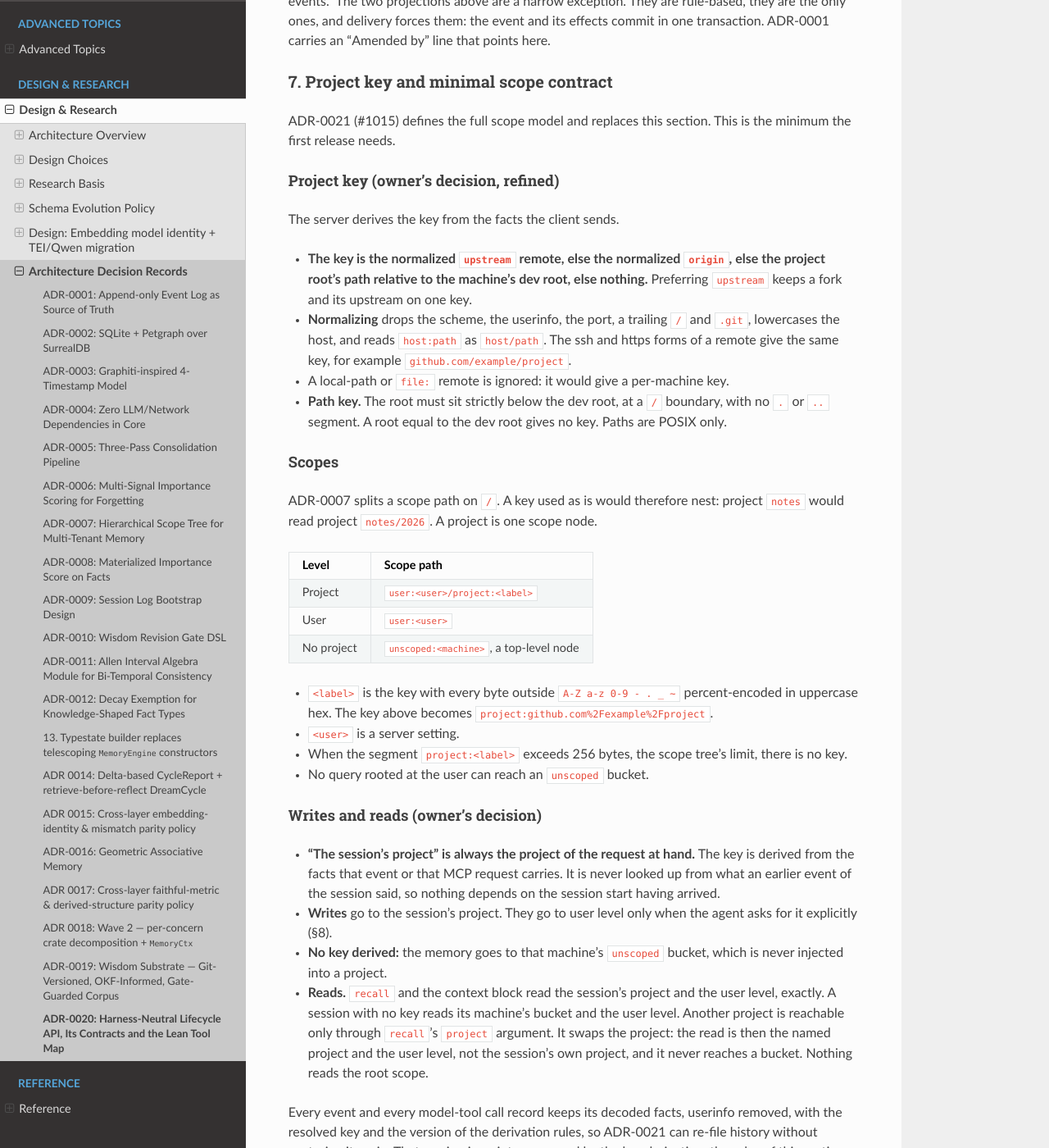
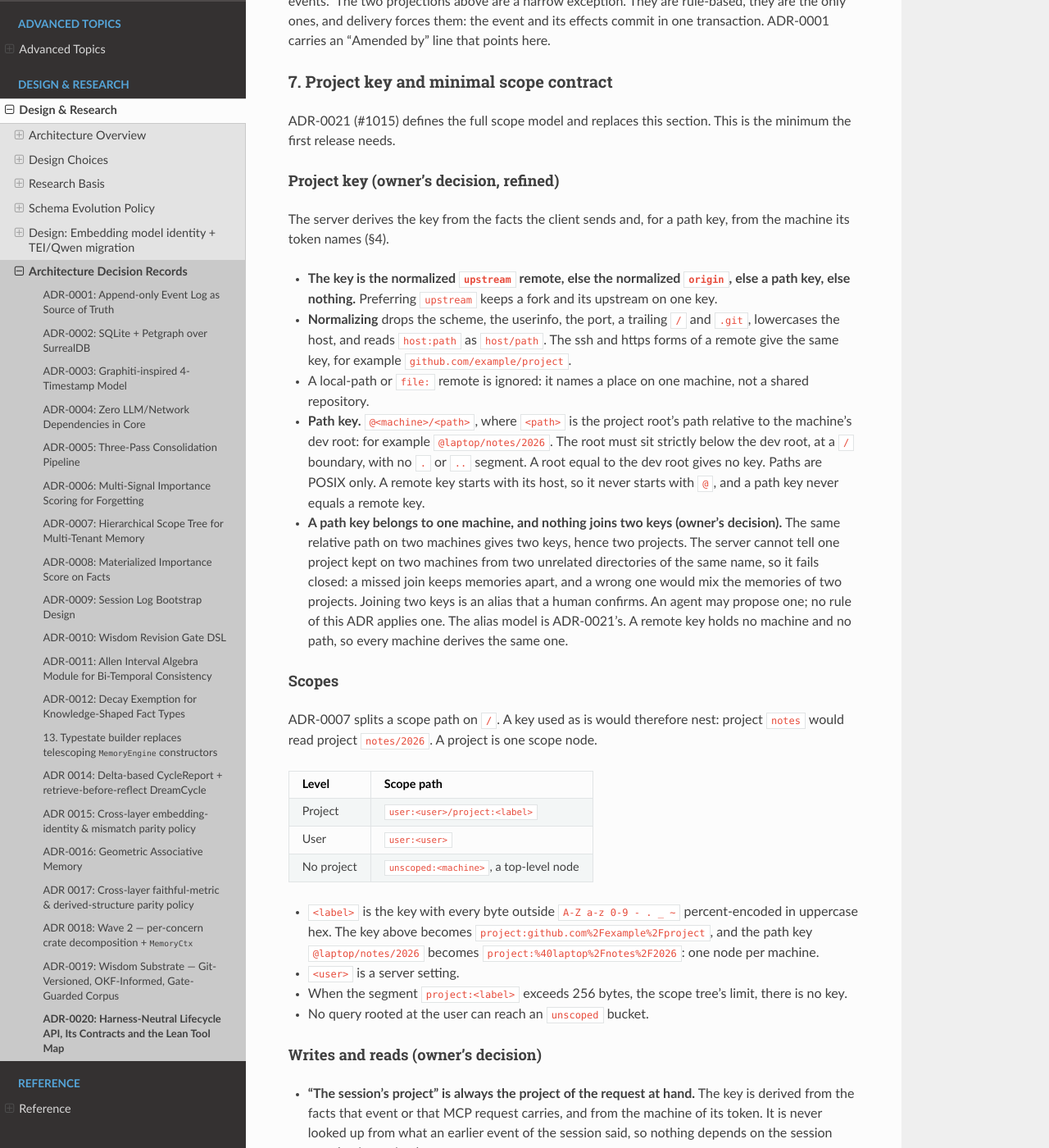
Before and after one commit to dutiona/memory-engine, a Sphinx documentation site: the page built from docs/design/adr/0020-harness-neutral-lifecycle-api.md, in a window 1280 px wide and 1400 px high, scrolled down 10950 px. Shown: the whole window at 82% size. Built offline with Sphinx 7.4.7 and the Read the Docs theme 3.1.0, drawn with Linux system fonts in a browser that asks for light colours; pages that are not in the unit, such as notebooks, are missing from menus; some of the changed text lies outside the part shown.

Commit message:
docs(adr): a remote-less project is one project per machine in ADR-0020
A path key was the dev-root-relative path alone, so the same relative
path on two machines joined two directories that nobody had declared to
be one project. The path key now carries the machine (`@<machine>/<path>`)
and the minimal scope contract states the rule as fail-closed: nothing
joins two keys until a human confirms an alias, which is ADR-0021's.

The two-call move of a memory through user level stays allowed, with its
reason: rehoming memories after a project is reworked, renamed or rehomed.

Refs #1014

Claude-Session: https://claude.ai/code/session_01Qu4X2gk2tP1B7rGmLCnLzB

```diff
--- a/docs/design/adr/0020-harness-neutral-lifecycle-api.md
+++ b/docs/design/adr/0020-harness-neutral-lifecycle-api.md
@@ -256,12 +256,13 @@ ADR-0021 (#1015) defines the full scope model and replaces this section. This is
 
 #### Project key (owner's decision, refined)
 
-The server derives the key from the facts the client sends.
+The server derives the key from the facts the client sends and, for a path key, from the machine its token names (§4).
 
-- **The key is the normalized `upstream` remote, else the normalized `origin`, else the project root's path relative to the machine's dev root, else nothing.** Preferring `upstream` keeps a fork and its upstream on one key.
+- **The key is the normalized `upstream` remote, else the normalized `origin`, else a path key, else nothing.** Preferring `upstream` keeps a fork and its upstream on one key.
 - **Normalizing** drops the scheme, the userinfo, the port, a trailing `/` and `.git`, lowercases the host, and reads `host:path` as `host/path`. The ssh and https forms of a remote give the same key, for example `github.com/example/project`.
-- A local-path or `file:` remote is ignored: it would give a per-machine key.
-- **Path key.** The root must sit strictly below the dev root, at a `/` boundary, with no `.` or `..` segment. A root equal to the dev root gives no key. Paths are POSIX only.
+- A local-path or `file:` remote is ignored: it names a place on one machine, not a shared repository.
+- **Path key.** `@<machine>/<path>`, where `<path>` is the project root's path relative to the machine's dev root: for example `@laptop/notes/2026`. The root must sit strictly below the dev root, at a `/` boundary, with no `.` or `..` segment. A root equal to the dev root gives no key. Paths are POSIX only. A remote key starts with its host, so it never starts with `@`, and a path key never equals a remote key.
+- **A path key belongs to one machine, and nothing joins two keys (owner's decision).** The same relative path on two machines gives two keys, hence two projects. The server cannot tell one project kept on two machines from two unrelated directories of the same name, so it fails closed: a missed join keeps memories apart, and a wrong one would mix the memories of two projects. Joining two keys is an alias that a human confirms. An agent may propose one; no rule of this ADR applies one. The alias model is ADR-0021's. A remote key holds no machine and no path, so every machine derives the same one.
 
 #### Scopes
 
@@ -273,17 +274,17 @@ ADR-0007 splits a scope path on `/`. A key used as is would therefore nest: proj
 | User | `user:<user>` |
 | No project | `unscoped:<machine>`, a top-level node |
 
-- `<label>` is the key with every byte outside `A-Z a-z 0-9 - . _ ~` percent-encoded in uppercase hex. The key above becomes `project:github.com%2Fexample%2Fproject`.
+- `<label>` is the key with every byte outside `A-Z a-z 0-9 - . _ ~` percent-encoded in uppercase hex. The key above becomes `project:github.com%2Fexample%2Fproject`, and the path key `@laptop/notes/2026` becomes `project:%40laptop%2Fnotes%2F2026`: one node per machine.
 - `<user>` is a server setting.
 - When the segment `project:<label>` exceeds 256 bytes, the scope tree's limit, there is no key.
 - No query rooted at the user can reach an `unscoped` bucket.
 
 #### Writes and reads (owner's decision)
 
-- **"The session's project" is always the project of the request at hand.** The key is derived from the facts that event or that MCP request carries. It is never looked up from what an earlier event of the session said, so nothing depends on the session start having arrived.
+- **"The session's project" is always the project of the request at hand.** The key is derived from the facts that event or that MCP request carries, and from the machine of its token. It is never looked up from what an earlier event of the session said, so nothing depends on the session start having arrived.
 - **Writes** go to the session's project. They go to user level only when the agent asks for it explicitly (§8).
 - **No key derived:** the memory goes to that machine's `unscoped` bucket, which is never injected into a project.
-- **Reads.** `recall` and the context block read the session's project and the user level, exactly. A session with no key reads its machine's bucket and the user level. Another project is reachable only through `recall`'s `project` argument. It swaps the project: the read is then the named project and the user level, not the session's own project, and it never reaches a bucket. Nothing reads the root scope.
+- **Reads.** `recall` and the context block read the session's project and the user level, exactly. A session with no key reads its machine's bucket and the user level. Another project is reachable only through `recall`'s `project` argument. It swaps the project: the read is then the named project and the user level, not the session's own project, and it never reaches a bucket. Another machine's path-keyed project is another project: no session reads it unless a `recall` names its key. Nothing reads the root scope.
 
 Every event and every model-tool call record keeps its decoded facts, userinfo removed, with the resolved key and the version of the derivation rules, so ADR-0021 can re-file history without capturing it again. That version is an integer owned by the key derivation: the rules of this section are version 1, and any change to them increments it.
 
@@ -338,7 +339,7 @@ set_level(id: integer, level: "project" | "user")
 - **`recall`** returns up to 10 results. Each carries the fact ID, its kind (remembered, final message or compaction summary), its scope (a project key, `user` or `unscoped`), its date and its machine. An answer built from full-text search alone says so. `project` names another project by its key and is read in place of the session's own (§7). The value is a project key as `recall` shows it in a result's scope, and it is matched exactly, with no normalization, so a key the server returned always names its project. A project is known once an event or a memory was filed under it. A value that is not the key of a known project is answered with an error that names the value; it never falls back to the session's project or to the root scope. For a known project the read is that project and the user level (§7), and the list is empty only when neither yields a result; an empty list is not an error. There is no limit argument and no mode: a fixed size keeps the recall log comparable.
 - **`remember`** stores a Semantic fact, at `project` level by default. It answers with the fact ID, where the memory went and who sees it, for example: `stored 412 in project github.com/example/project, visible to all agents`. When a server-side heuristic finds the placement doubtful (content that reads user-wide filed under a project, or the reverse), it adds one hint line that names `set_level`. It never refuses and never moves the memory itself. The heuristic's rules are not part of this contract.
 - **`forget`** retracts a fact (owner's decision): "this fact won't come up again". It ends the fact's validity in the bi-temporal model. The fact leaves recall. A tombstone stops it from coming back through promotion or re-import. The fact row and the raw events stay, and an admin can reverse it. It answers `forgotten`, `already forgotten` or `not found`.
-- **`set_level`** changes only a memory's level. `project` means the calling session's project, or its machine's bucket. It never moves a fact between two projects in one call. It answers with the same receipt as `remember`, and reports a fact already at that level as unchanged. The move is an event that records the scope the fact left, so it is auditable, and the opposite call from the same project undoes it. User level is shared: a fact raised to it from one project can be brought down into another by a session of that other project.
+- **`set_level`** changes only a memory's level. `project` means the calling session's project, or its machine's bucket. It never moves a fact between two projects in one call. It answers with the same receipt as `remember`, and reports a fact already at that level as unchanged. The move is an event that records the scope the fact left, so it is auditable, and the opposite call from the same project undoes it. User level is shared: a fact raised to it from one project can be brought down into another by a session of that other project. That two-call move is allowed (owner's decision): it is rare, and it is how an agent rehomes memories after a project is reworked, renamed or rehomed. The two events of the fact give its whole path, the project it started in included.
 - **Write authority.** `forget` and `set_level` act only on a fact in the session's own project (or bucket) or at user level. A fact of another project, even one `recall` returned through its `project` argument, answers `not found`, which does not reveal that it exists.
 - **Pruning and deletion are never the agent's.**
 
@@ -510,6 +511,7 @@ The helper accepts exactly one line that names an existing directory; otherwise
 - Restoring a backup loses up to 6 h of acknowledged events. Fact IDs issued since the backup are issued again to other facts, so an ID a model still holds from that window can name another fact.
 - Nothing is distilled or deduplicated across sessions while the derived jobs are off.
 - Untrusted text can reach a final message, become a memory and come back in every later block. That is why the context block frames its items as recalled claims with their provenance, not as instructions (#1027).
+- A project with no remote is one project per machine. A session on a second machine starts without the first machine's project memories, until ADR-0021's alias joins the two.
 - The stores start empty. Nothing filed at the root scope, or under a scope path that does not follow §7, is read.
 - The MCP channel carries the accepted residual of §12.
 
@@ -527,6 +529,7 @@ The helper accepts exactly one line that names an existing directory; otherwise
 - **A version in the route path.** Queued events outlive a plugin upgrade.
 - **A tie-break by kind, or by arrival.** Neither orders an exit and a resume in the same second.
 - **Nested scope labels**, the project key used as a scope path. Projects whose keys share a prefix would read each other.
+- **A path key without the machine**, the dev-root-relative path alone. Two unrelated directories at the same relative path on two machines would share their memories without anyone having decided it.
 - **Storing an unparseable body raw.** Redaction never ran on it.
 - **202 Accepted.** It invites acknowledging before the commit.
 - **The dev root read from a file the hooks write.** It would lift the ASCII restriction, but it races the first connection after an install.
```
